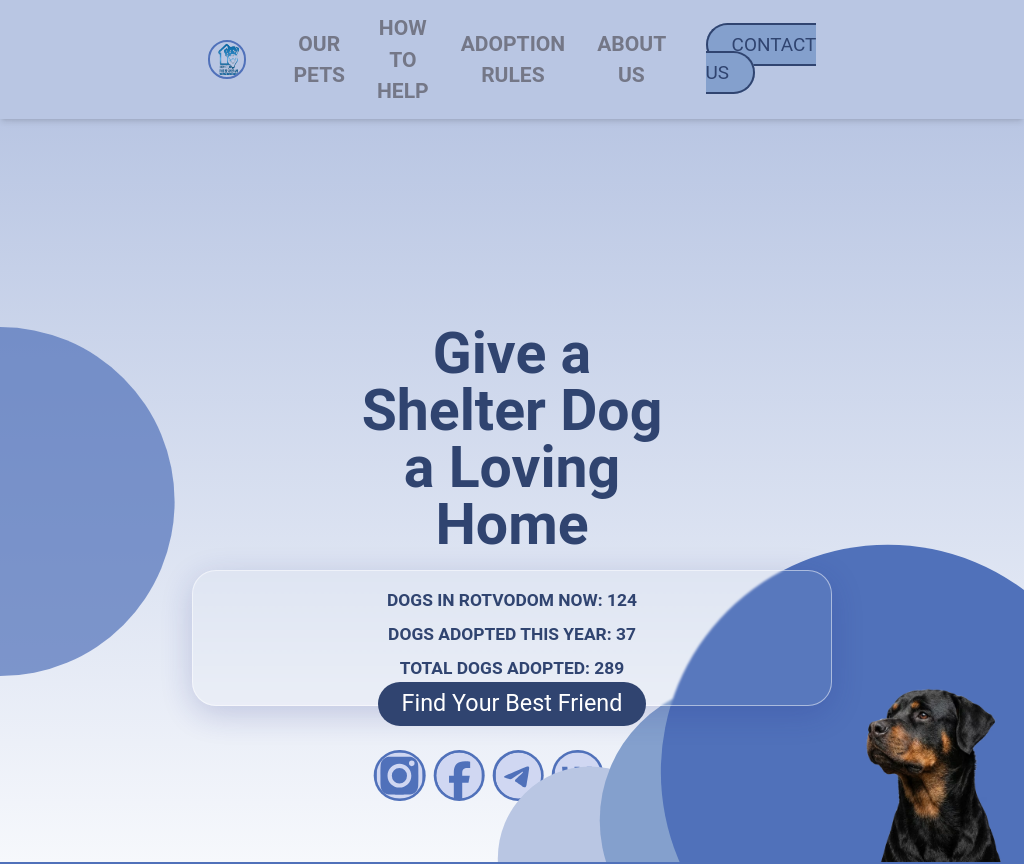
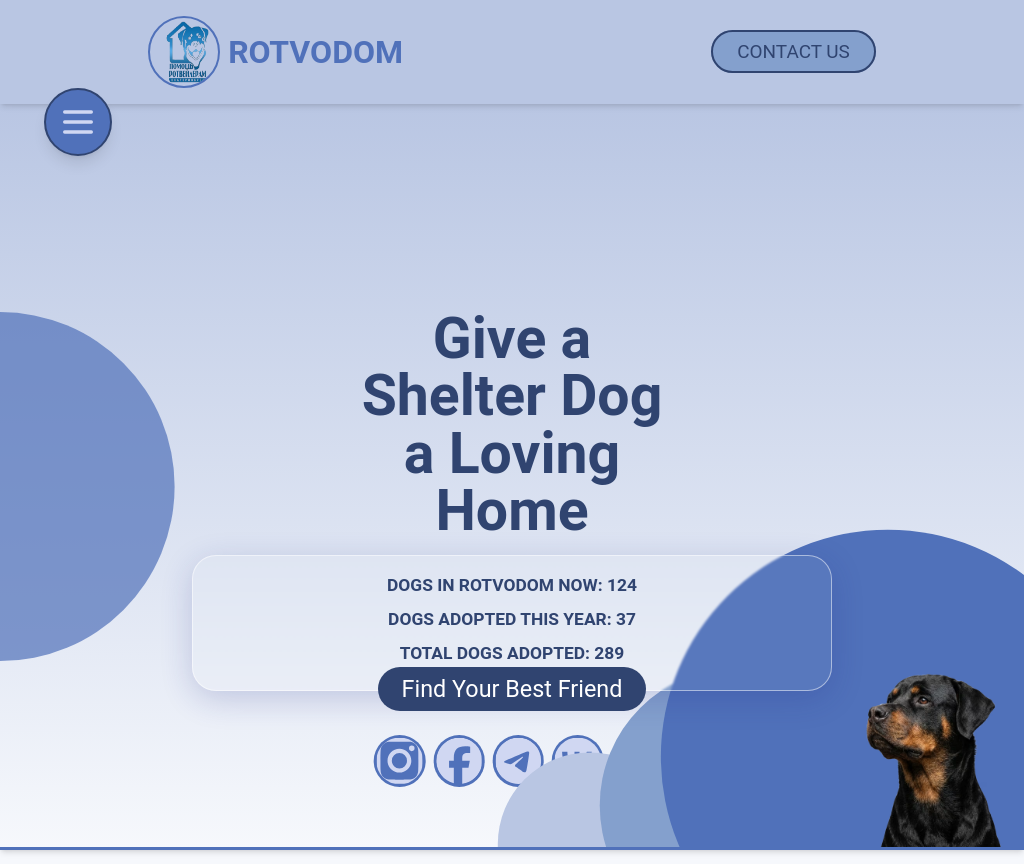
Before and after one commit to bavayra/dog-shelter, a React (Vite) app: page / in a window 1024 px wide. Shown: the top 864 px of the page. Built offline with nearby package versions, Linux system fonts and the light colour scheme; a web font is replaced by a local one.

Commit message:
style(Header-1024): removed px and increased py. Increased log o and h1 sizes. Increased gap.

```diff
--- a/src/App.tsx
+++ b/src/App.tsx
@@ -21,7 +21,7 @@ function App() {
     <div className="flex min-h-screen flex-col">
       <Header />
       <div className="flex flex-1">
-        <Sidebar className="lg:hidden" />
+        <Sidebar className="xl:hidden" />
         <main className="flex-1">
           <section
             id="hero"
--- a/src/components/Header.tsx
+++ b/src/components/Header.tsx
@@ -10,8 +10,8 @@ const Header = () => {
 
   return (
     <header className="bg-primary-200 sticky top-0 z-50 w-full overflow-x-hidden shadow-md">
-      <div className="phone-sm:py-2 5xl:px-0 container mx-auto px-2 py-1 md:px-0 lg:px-4">
-        <div className="tablet-lg:gap-58 flex flex-row items-center justify-evenly gap-30 md:gap-50 lg:gap-6">
+      <div className="phone-sm:py-2 5xl:px-0 container mx-auto px-2 py-1 md:px-0 lg:py-4">
+        <div className="tablet-lg:gap-58 flex flex-row items-center justify-evenly gap-30 md:gap-50">
           <div className="phone:gap-2 flex min-w-0 flex-row items-center gap-1">
             <img
               src={LogoIcon}
@@ -26,7 +26,7 @@ const Header = () => {
           </div>
 
           <nav
-            className="4xl:gap-10 hidden items-center gap-8 text-center lg:flex lg:flex-row lg:gap-0"
+            className="4xl:gap-10 hidden items-center gap-8 text-center lg:flex-row lg:gap-0 xl:flex"
             aria-label="Main navigation"
           >
             {headerLinks.map((link) => (
--- a/src/components/Sidebar.tsx
+++ b/src/components/Sidebar.tsx
@@ -37,7 +37,7 @@ const Sidebar = ({ className = '' }: SidebarProps) => {
   return (
     <>
       <button
-        className="border-primary-700 bg-primary-500 hover:bg-primary-700 phone-sm:top-15 tablet-sm:top-18 fixed top-12 left-3 z-51 rounded-full border-2 p-3 text-neutral-50 shadow-lg transition-colors md:top-22 md:ml-8 lg:hidden"
+        className="border-primary-700 bg-primary-500 hover:bg-primary-700 phone-sm:top-15 tablet-sm:top-18 fixed top-12 left-3 z-51 rounded-full border-2 p-3 text-neutral-50 shadow-lg transition-colors md:top-22 md:ml-8"
         onClick={() => setIsOpen(!isOpen)}
         aria-label="Toggle sidebar"
         aria-expanded={isOpen}
--- a/src/styles/custom-breakpoints.css
+++ b/src/styles/custom-breakpoints.css
@@ -363,6 +363,17 @@
 }
 
 @media (min-width: 1024px) and (max-width: 1279px) {
+  header .container {
+    max-width: 100%;
+    padding-inline: 4.5rem;
+  }
+  .header-logo {
+    width: 4.5rem;
+    height: 4.5rem;
+  }
+  .text-fluid-logo {
+    font-size: 2rem;
+  }
   #hero.hero-vh {
     max-height: calc(100vh - 4rem);
     max-height: calc(var(--vph, 100vh) - 4rem);
```
